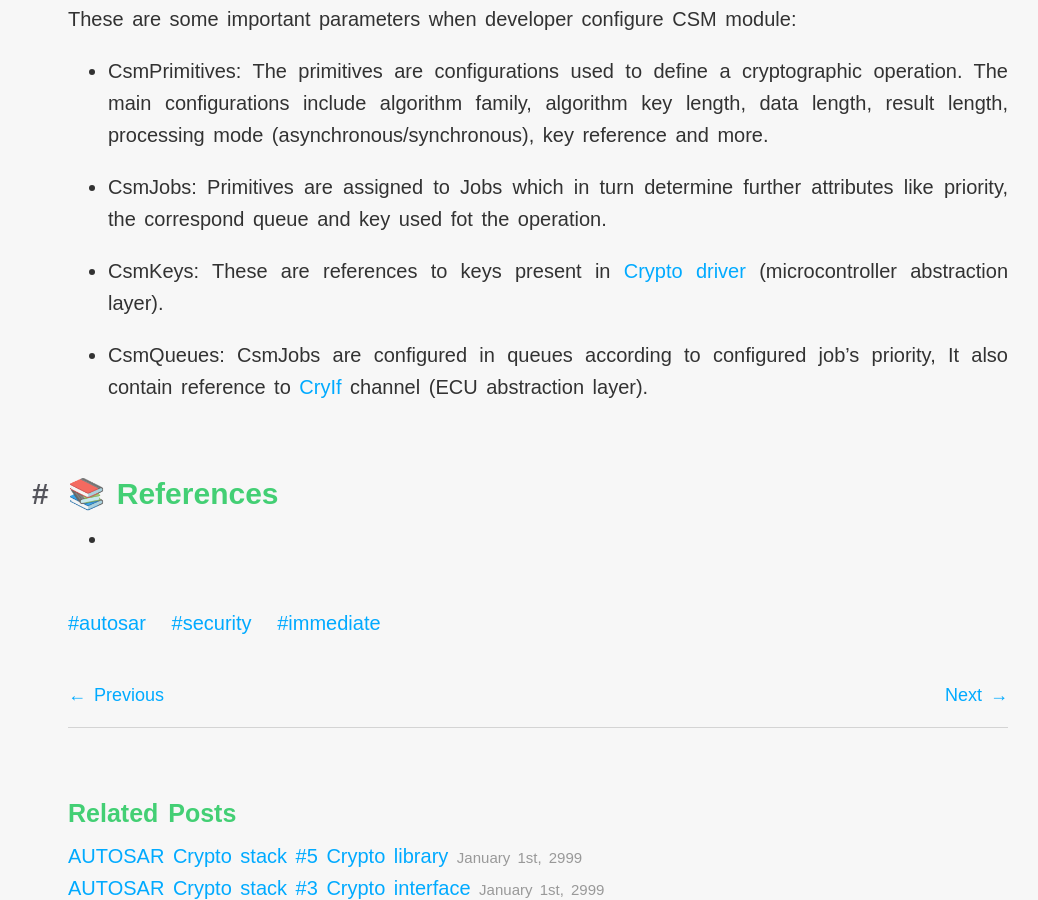
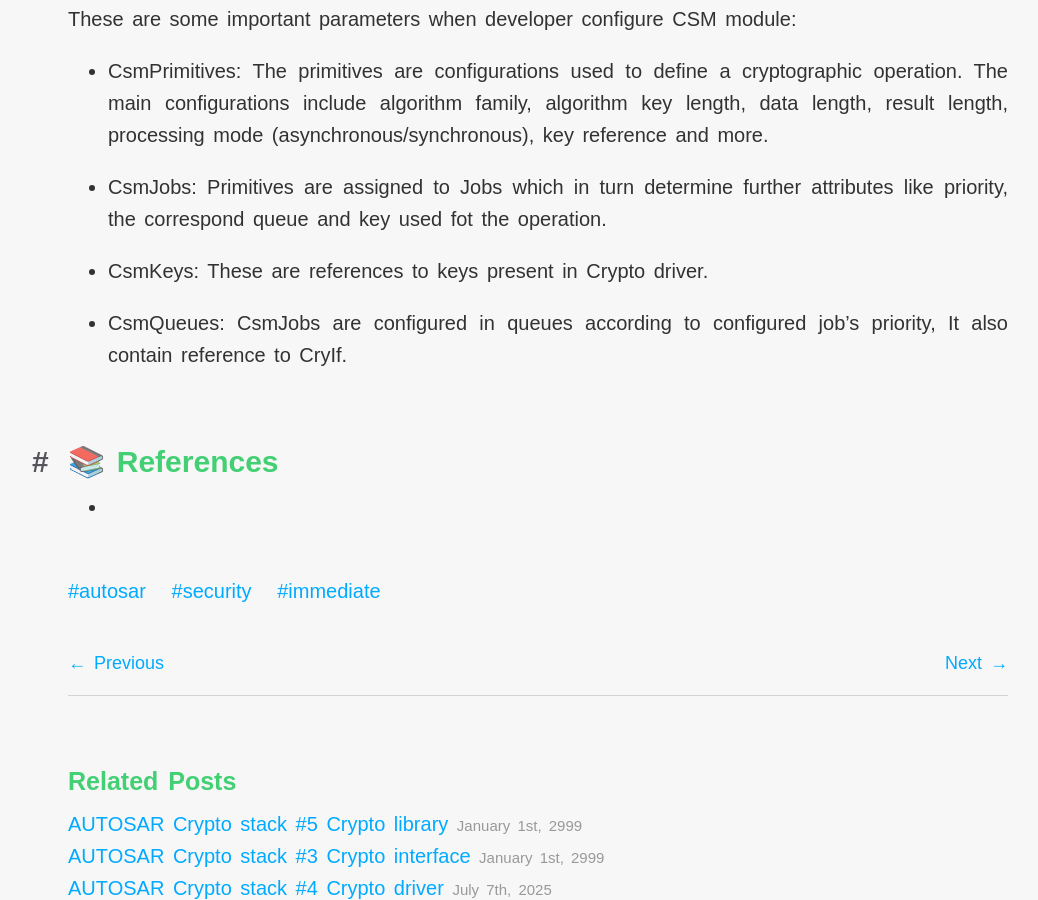
Before and after one commit to aducle/aducle.github.io, a Jekyll site: the page built from _posts/2025-02-03-csm.md, in a window 1280 px wide and 900 px high, scrolled down 1325 px. Shown: the whole window, without its empty margins (102-1140 px from the left). Built offline with Jekyll 4.4.1, drawn with Linux system fonts in a browser that asks for light colours.

Commit message:
remove hyper link

```diff
--- a/_posts/2025-02-03-csm.md
+++ b/_posts/2025-02-03-csm.md
@@ -46,6 +46,6 @@ These are some important parameters when developer configure CSM module:
 
  - CsmJobs: Primitives are assigned to Jobs which in turn determine further attributes like priority, the correspond queue and key used fot the operation.
 
- - CsmKeys: These are references to keys present in [Crypto driver]({% post_url 2025-07-07-crypto-driver %}) (microcontroller abstraction layer).
+ - CsmKeys: These are references to keys present in Crypto driver.
 
- - CsmQueues: CsmJobs are configured in queues according to configured job's priority, It also contain reference to [CryIf]({% post_url 2025-07-07-cryif %}) channel (ECU abstraction layer).
+ - CsmQueues: CsmJobs are configured in queues according to configured job's priority, It also contain reference to CryIf.
```
